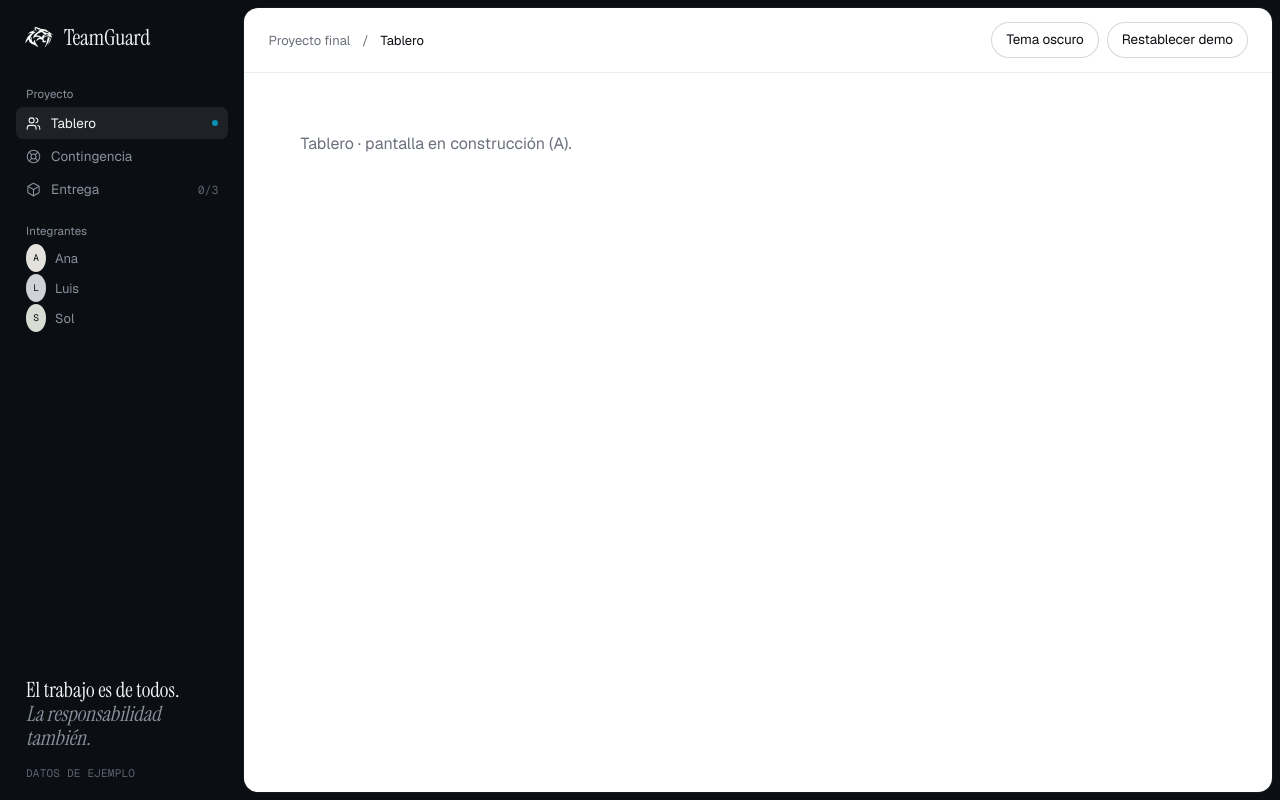
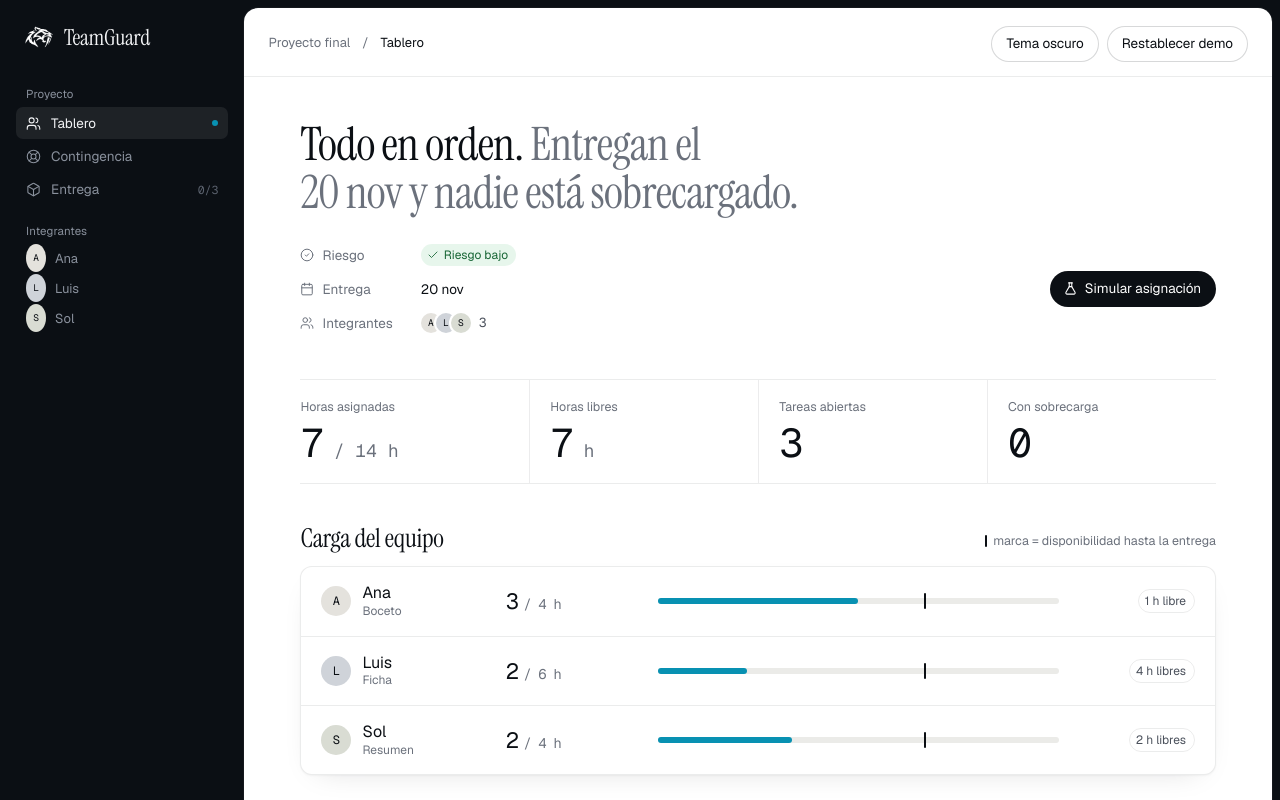
Before and after one commit to Pholis07/teamguard, a React (Vite) app: page / in a window 1280 px wide. Shown: the top 800 px of the page. Built offline with nearby package versions, Linux system fonts and the light colour scheme.

Commit message:
Integración: conecta Tablero y Contingencia de A en VISTAS

```diff
--- a/src/App.tsx
+++ b/src/App.tsx
@@ -1,4 +1,4 @@
-import { useEffect, useReducer, useState, type Dispatch, type ReactNode } from 'react'
+import { useEffect, useMemo, useReducer, useState, type Dispatch, type ReactNode } from 'react'
 import {
   confirmProposal,
   createDemoState,
@@ -9,6 +9,8 @@ import {
 } from './domain'
 import { EntregaVista } from './delivery/EntregaVista'
 import { progresoEntrega, type Entrega } from './delivery/zip'
+import { ContingenciaVista } from './ui/ContingenciaVista'
+import { TableroVista } from './ui/TableroVista'
 
 // Estado compartido. Las cargas no se guardan: las calcula B a partir de aquí.
 type Estado = ReturnType<typeof createDemoState> & { files: Entrega[] }
@@ -70,12 +72,19 @@ const VISTAS: Record<Vista, VistaDef> = {
   tablero: {
     label: 'Tablero',
     icon: icono(<><path d="M16 21v-2a4 4 0 0 0-4-4H6a4 4 0 0 0-4 4v2" /><circle cx="9" cy="7" r="4" /><path d="M22 21v-2a4 4 0 0 0-3-3.87" /><path d="M16 3.13a4 4 0 0 1 0 7.75" /></>),
-    render: () => <p className="fa">Tablero · pantalla en construcción (A).</p>,
+    render: ({ estado }) => <TableroVista members={estado.members} tasks={estado.tasks} />,
   },
   contingencia: {
     label: 'Contingencia',
     icon: icono(<><circle cx="12" cy="12" r="10" /><circle cx="12" cy="12" r="4" /><path d="m4.93 4.93 4.24 4.24" /><path d="m14.83 9.17 4.24-4.24" /><path d="m14.83 14.83 4.24 4.24" /><path d="m9.17 14.83-4.24 4.24" /></>),
-    render: () => <p className="fa">Contingencia · pantalla en construcción (A + B).</p>,
+    render: ({ estado, contexto, dispatch }) => (
+      <ContingenciaVista
+        contexto={contexto}
+        absence={estado.absence}
+        onSetAbsence={(absence) => dispatch({ type: 'setAbsence', absence })}
+        onAccept={(proposal) => dispatch({ type: 'acceptProposal', proposal })}
+      />
+    ),
   },
   entrega: {
     label: 'Entrega',
@@ -98,6 +107,7 @@ const VISTAS: Record<Vista, VistaDef> = {
 export default function App() {
   const [vista, setVista] = useState<Vista>('tablero')
   const [estado, dispatch] = useReducer(reducer, undefined, estadoInicial)
+  const contexto = useMemo(() => contextoDe(estado), [estado])
   const [oscuro, setOscuro] = useState(() => matchMedia('(prefers-color-scheme: dark)').matches)
   useEffect(() => {
     document.documentElement.classList.toggle('dark', oscuro)
@@ -156,7 +166,7 @@ export default function App() {
           </span>
         </div>
         <main className="contenido">
-          {VISTAS[vista].render({ estado, contexto: contextoDe(estado), dispatch })}
+          {VISTAS[vista].render({ estado, contexto, dispatch })}
         </main>
       </div>
     </div>
```
